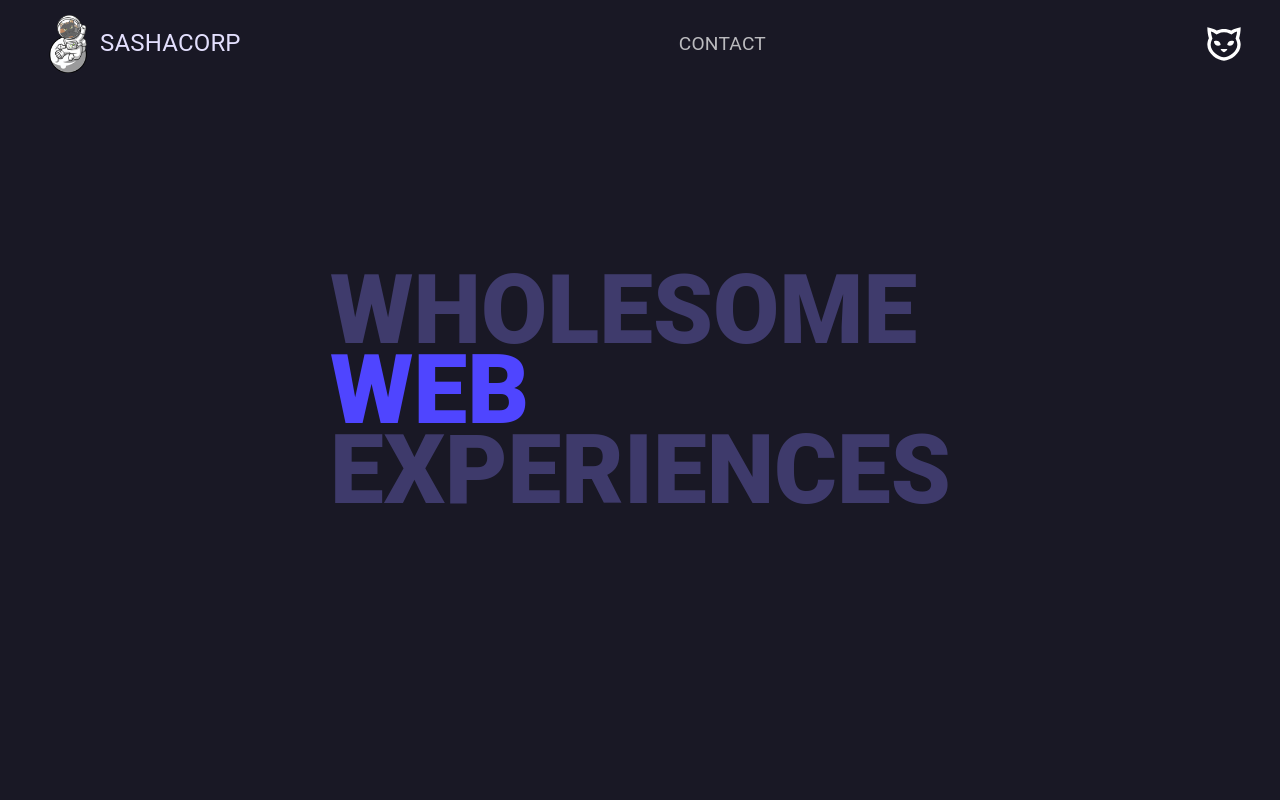
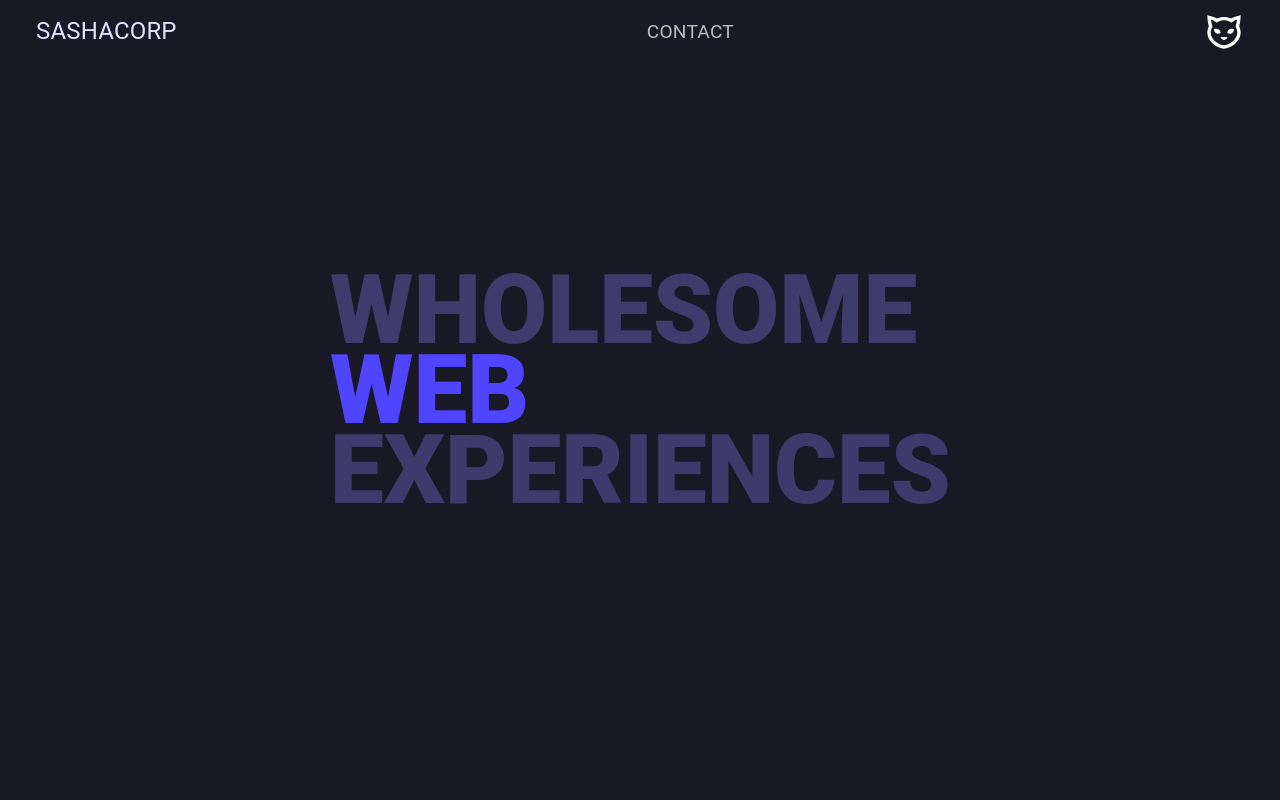
Before and after one commit to moonyc/sashacorpDev, a Gatsby site in the folder app/: page / in a window 1280 px wide. Shown: the top 800 px of the page. Built offline with nearby package versions, Linux system fonts and the light colour scheme; Gatsby itself is replaced by a stand-in of ours.

Commit message:
removed nav lodo

```diff
--- a/app/src/components/ui/header.js
+++ b/app/src/components/ui/header.js
@@ -145,7 +145,7 @@ function Header () {
         <AppBar elevation={0} position="absolute" classes={{root: classes.appBar}}>
             <Toolbar>
                 <IconButton component={Link} to ="/" classes={{root: classes.logoContainer}}>
-                    <img src={logo} alt="logo" className={classes.logo}/>
+                    {/* <img src={logo} alt="logo" className={classes.logo}/> */}
                     <Typography variant="h4"> SASHACORP</Typography>
                 </IconButton>
 
```
